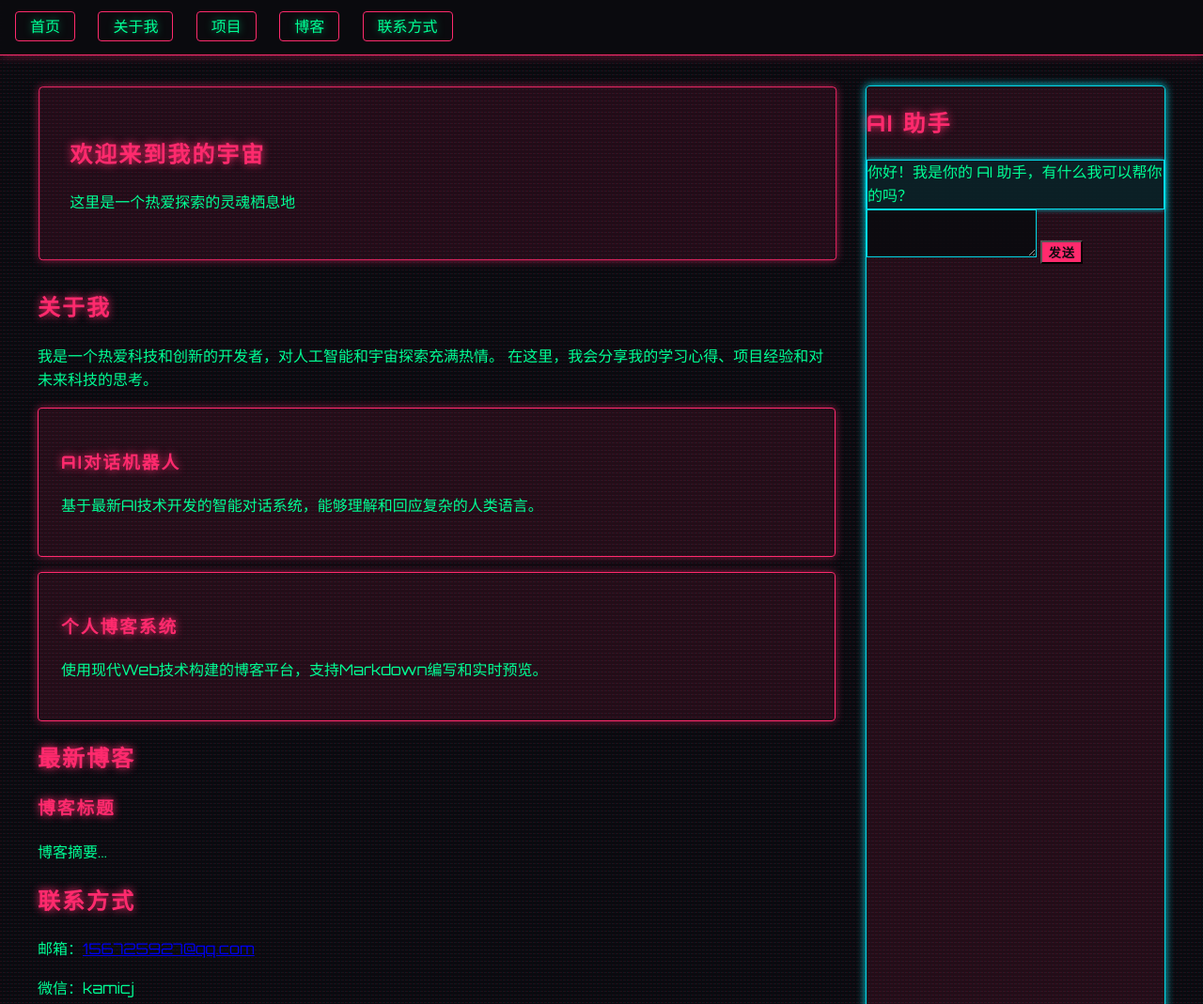
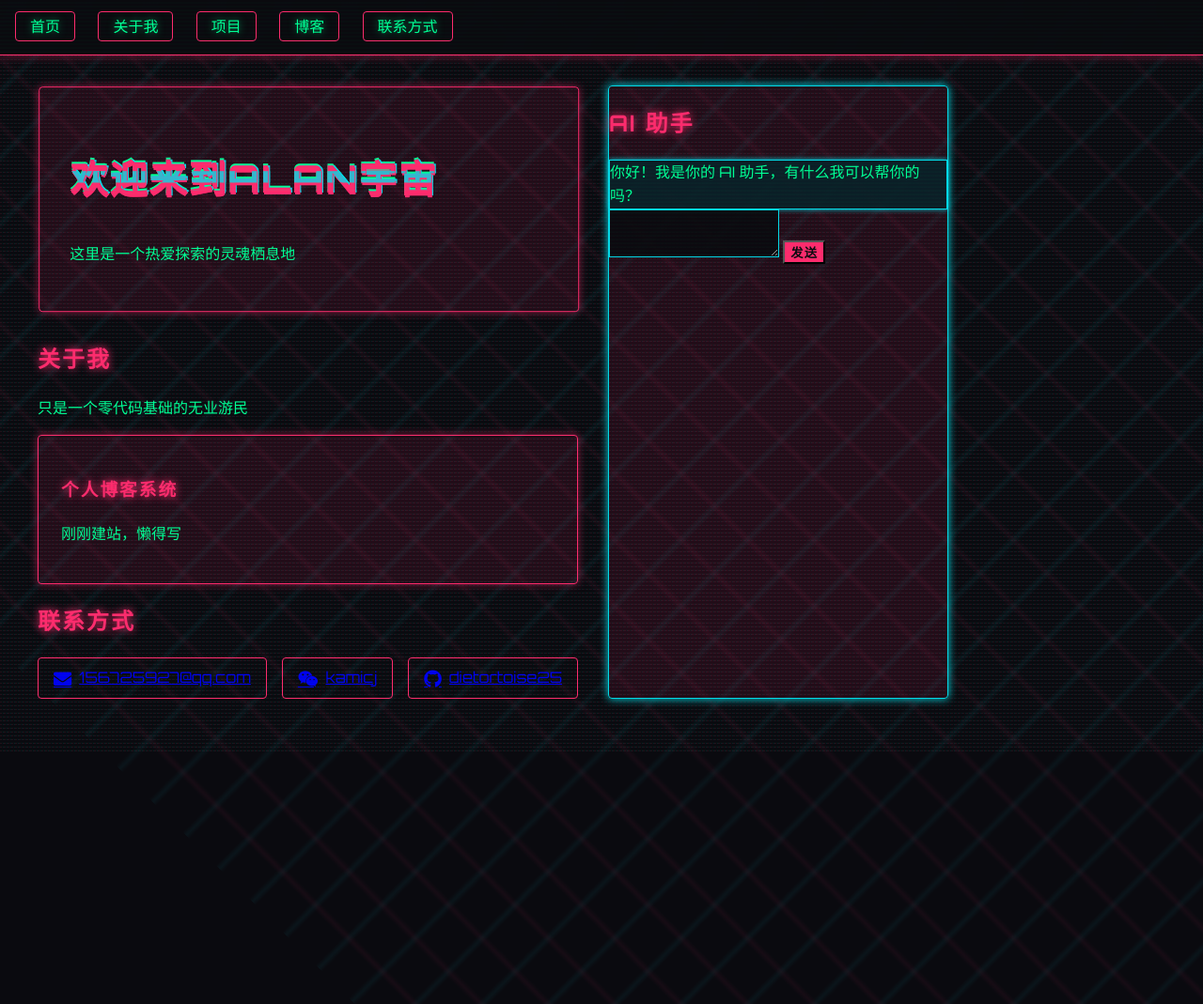
Before and after one commit to dietortoise25/dietortoise25.github.io, a plain HTML site: page index.html in a window 1280 px wide. Shown: the top 1069 px of the page at 94% size. After the commit the page ends 800 px from the top, so only its background shows below. Drawn offline with Linux system fonts and the light colour scheme.

Commit message:
index.html

```diff
--- a/index.html
+++ b/index.html
@@ -3,7 +3,7 @@
 <head>
     <meta charset="UTF-8">
     <meta name="viewport" content="width=device-width, initial-scale=1.0, maximum-scale=1.0, user-scalable=no">
-    <title>我的个人网站</title>
+    <title>Alan个人网站</title>
     <style>
         /* 赛博朋克主题 */
         :root {
@@ -154,10 +154,192 @@
 
         /* 添加谷歌字体 */
         @import url('https://fonts.googleapis.com/css2?family=Orbitron:wght@400;500;700&display=swap');
+
+        /* 添加霓虹灯闪烁效果 */
+        @keyframes neon-flicker {
+            0%, 19%, 21%, 23%, 25%, 54%, 56%, 100% {
+                text-shadow:
+                    0 0 5px var(--text-color),
+                    0 0 10px var(--text-color),
+                    0 0 20px var(--text-color);
+            }
+            20%, 24%, 55% {
+                text-shadow: none;
+            }
+        }
+
+        /* 添加扫描线效果 */
+        .scanline {
+            position: fixed;
+            top: 0;
+            left: 0;
+            width: 100%;
+            height: 100%;
+            background: linear-gradient(
+                to bottom,
+                transparent 50%,
+                rgba(0, 255, 149, 0.02) 50%
+            );
+            background-size: 100% 4px;
+            z-index: 9999;
+            pointer-events: none;
+            animation: scanline 10s linear infinite;
+        }
+
+        @keyframes scanline {
+            0% {
+                transform: translateY(-100%);
+            }
+            100% {
+                transform: translateY(100%);
+            }
+        }
+
+        /* 故障文字效果 */
+        .glitch-text {
+            position: relative;
+            animation: glitch-text 3s infinite;
+        }
+
+        @keyframes glitch-text {
+            0% {
+                text-shadow:
+                    0.05em 0 0 var(--accent-color),
+                    -0.05em -0.025em 0 var(--secondary-color),
+                    -0.025em 0.05em 0 var(--text-color);
+            }
+            14% {
+                text-shadow:
+                    0.05em 0 0 var(--accent-color),
+                    -0.05em -0.025em 0 var(--secondary-color),
+                    -0.025em 0.05em 0 var(--text-color);
+            }
+            15% {
+                text-shadow:
+                    -0.05em -0.025em 0 var(--accent-color),
+                    0.025em 0.025em 0 var(--secondary-color),
+                    -0.05em -0.05em 0 var(--text-color);
+            }
+            49% {
+                text-shadow:
+                    -0.05em -0.025em 0 var(--accent-color),
+                    0.025em 0.025em 0 var(--secondary-color),
+                    -0.05em -0.05em 0 var(--text-color);
+            }
+            50% {
+                text-shadow:
+                    0.025em 0.05em 0 var(--accent-color),
+                    0.05em 0 0 var(--secondary-color),
+                    0 -0.05em 0 var(--text-color);
+            }
+            99% {
+                text-shadow:
+                    0.025em 0.05em 0 var(--accent-color),
+                    0.05em 0 0 var(--secondary-color),
+                    0 -0.05em 0 var(--text-color);
+            }
+            100% {
+                text-shadow:
+                    -0.025em 0 0 var(--accent-color),
+                    -0.025em -0.025em 0 var(--secondary-color),
+                    -0.025em -0.05em 0 var(--text-color);
+            }
+        }
+
+        /* 修改标题样式 */
+        h1 {
+            font-size: 2.5em;
+            margin-bottom: 0.5em;
+            position: relative;
+            display: inline-block;
+        }
+
+        h1::before, h1::after {
+            content: attr(data-text);
+            position: absolute;
+            width: 100%;
+            height: 100%;
+            left: 0;
+            top: 0;
+            opacity: 0.8;
+        }
+
+        h1::before {
+            animation: glitch-1 2s infinite;
+            color: var(--accent-color);
+            clip: rect(44px, 450px, 56px, 0);
+        }
+
+        h1::after {
+            animation: glitch-2 3s infinite;
+            color: var(--secondary-color);
+            clip: rect(24px, 450px, 36px, 0);
+        }
+
+        /* 添加背景网格 */
+        .grid-overlay {
+            position: fixed;
+            width: 200%;
+            height: 200%;
+            top: -50%;
+            left: -50%;
+            background-image:
+                linear-gradient(transparent 0%,
+                    rgba(255, 42, 109, 0.05) 10%,
+                    transparent 20%),
+                linear-gradient(90deg,
+                    transparent 0%,
+                    rgba(5, 217, 232, 0.05) 10%,
+                    transparent 20%);
+            background-size: 50px 50px;
+            animation: grid-scroll 20s linear infinite;
+            pointer-events: none;
+            z-index: -1;
+        }
+
+        @keyframes grid-scroll {
+            0% {
+                transform: translateY(0) rotate(45deg);
+            }
+            100% {
+                transform: translateY(-50%) rotate(45deg);
+            }
+        }
+
+        .social-links {
+            display: flex;
+            gap: 1rem;
+            margin-top: 1rem;
+        }
+
+        .social-link {
+            display: flex;
+            align-items: center;
+            gap: 0.5rem;
+            padding: 0.5rem 1rem;
+            border: 1px solid var(--accent-color);
+            border-radius: 4px;
+            transition: all 0.3s;
+        }
+
+        .social-link:hover {
+            background-color: var(--accent-color);
+            color: var(--bg-color);
+            transform: translateY(-2px);
+            box-shadow: var(--border-glow);
+        }
+
+        .social-link i {
+            font-size: 1.2rem;
+        }
     </style>
     <link href="https://fonts.googleapis.com/css2?family=Orbitron:wght@400;500;700&display=swap" rel="stylesheet">
+    <link rel="stylesheet" href="https://cdnjs.cloudflare.com/ajax/libs/font-awesome/5.15.4/css/all.min.css">
 </head>
 <body>
+    <div class="scanline"></div>
+    <div class="grid-overlay"></div>
+
     <nav>
         <a href="#home">首页</a>
         <a href="#about">关于我</a>
@@ -169,40 +351,38 @@
     <div class="container">
         <div class="main-content">
             <section id="home" class="profile">
-                <h1>欢迎来到我的宇宙</h1>
+                <h1 class="glitch-text" data-text="欢迎来到Alan宇宙">欢迎来到Alan宇宙</h1>
                 <p>这里是一个热爱探索的灵魂栖息地</p>
             </section>
 
             <section id="about">
                 <h2>关于我</h2>
-                <p>我是一个热爱科技和创新的开发者，对人工智能和宇宙探索充满热情。
-                   在这里，我会分享我的学习心得、项目经验和对未来科技的思考。</p>
+                <p>只是一个零代码基础的无业游民</p>
             </section>
 
             <section id="projects" class="projects">
                 <div class="project-card">
-                    <h3>AI对话机器人</h3>
-                    <p>基于最新AI技术开发的智能对话系统，能够理解和回应复杂的人类语言。</p>
+                    <h3>个人博客系统</h3>
+                    <p>刚刚建站，懒得写</p>
                 </div>
-                <div class="project-card">
-                    <h3>个人博客系统</h3>
-                    <p>使用现代Web技术构建的博客平台，支持Markdown编写和实时预览。</p>
-                </div>
-            </section>
-
-            <section id="blog">
-                <h2>最新博客</h2>
-                <article>
-                    <h3>博客标题</h3>
-                    <p>博客摘要...</p>
-                </article>
             </section>
 
             <section id="contact">
                 <h2>联系方式</h2>
-                <p>邮箱：<a href="mailto:156725927@qq.com">156725927@qq.com</a></p>
-                <p>微信：kamicj</p>
-                <p>GitHub：<a href="https://github.com/你的GitHub用户名">你的GitHub用户名</a></p>
+                <div class="social-links">
+                    <a href="mailto:156725927@qq.com" class="social-link">
+                        <i class="fas fa-envelope"></i>
+                        <span>156725927@qq.com</span>
+                    </a>
+                    <a href="#" class="social-link">
+                        <i class="fab fa-weixin"></i>
+                        <span>kamicj</span>
+                    </a>
+                    <a href="https://github.com/dietortoise25" class="social-link">
+                        <i class="fab fa-github"></i>
+                        <span>dietortoise25</span>
+                    </a>
+                </div>
             </section>
         </div>
 
```
